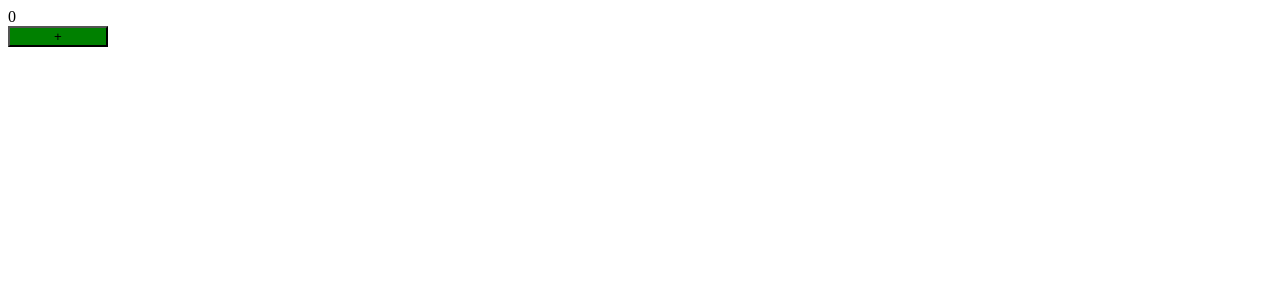
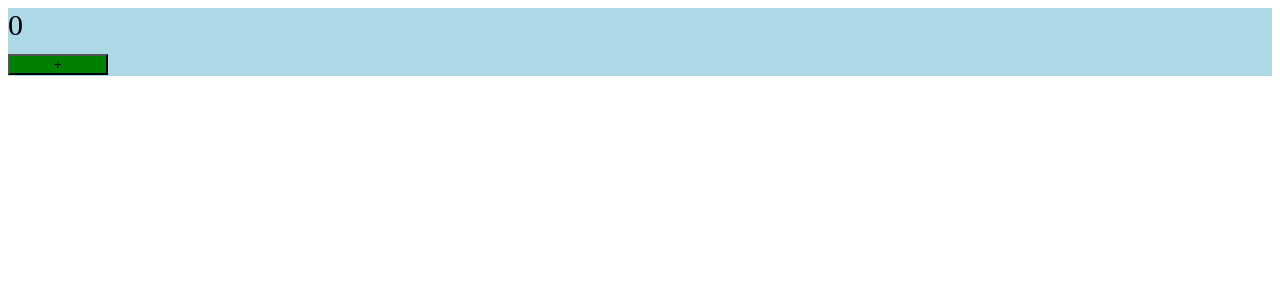
Before and after one commit to JolyGolfqw/production-project, a React app: page / in a window 1280 px wide. Shown: the top 300 px of the page. Built offline with nearby package versions, Linux system fonts and the light colour scheme.

Commit message:
css-modules

```diff
--- a/package.json
+++ b/package.json
@@ -17,6 +17,7 @@
     "@types/webpack-dev-server": "^4.7.2",
     "css-loader": "^6.6.0",
     "html-webpack-plugin": "^5.5.0",
+    "mini-css-extract-plugin": "^2.5.3",
     "sass": "^1.49.9",
     "sass-loader": "^12.6.0",
     "style-loader": "^3.3.1",
--- /dev/null
+++ b/src/App.tsx
@@ -0,0 +1,13 @@
+import React from "react";
+import { Counter } from "./components/Counter";
+import './index.scss'
+
+export const App = () => {
+  return (
+    <div className="app">
+      <Counter />
+    </div>
+  );
+};
+
+export default App;
--- a/src/components/Counter.scss
+++ b/src/components/Counter.module.scss
@@ -1,4 +1,4 @@
-button {
+.btn {
     background-color: green;
     width: 100px;
 }
--- a/src/components/Counter.tsx
+++ b/src/components/Counter.tsx
@@ -1,12 +1,12 @@
 import React from "react";
-import './Counter.scss'
+import classes from './Counter.module.scss'
 
 export const Counter = () => {
   const [counter, setCounter] = React.useState(0);
   return (
     <>
       <div>{counter}</div>
-      <button onClick={() => setCounter(counter + 1)}>+</button>
+      <button className={classes.btn} onClick={() => setCounter(counter + 1)}>+</button>
     </>
   );
 };
--- /dev/null
+++ b/src/index.scss
@@ -0,0 +1,4 @@
+.app {
+    font-size: 30px;
+    background-color: lightblue
+}
--- a/src/index.tsx
+++ b/src/index.tsx
@@ -1,9 +1,9 @@
 import React from 'react'
 import {createRoot} from 'react-dom/client'
-import { Counter } from './components/Counter'
+import App from './App'
 
 const root = createRoot(document.getElementById('root'))
 
 root.render(
-    <Counter/>
+    <App/>
 )
```
Also changed, not shown: src/global.d.ts (added, +7 -0 lines), 9 other files (tests, documents, lock files or other folders).
